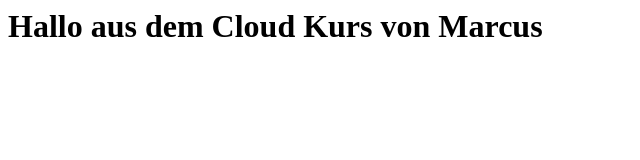
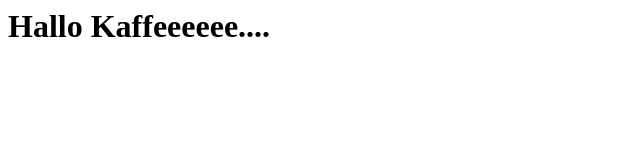
Before and after one commit to zahlenhelfer/aws-example-website, a plain HTML site: page index.html in a window 1280 px wide. Shown: the whole page, without its empty margins (0-640 px from the left). Drawn offline with Linux system fonts and the light colour scheme.

Commit message:
Änderung

```diff
--- a/index.html
+++ b/index.html
@@ -1 +1 @@
-<h1>Hallo aus dem Cloud Kurs von Marcus</h1>
+<h1>Hallo Kaffeeeeee....</h1>
```
